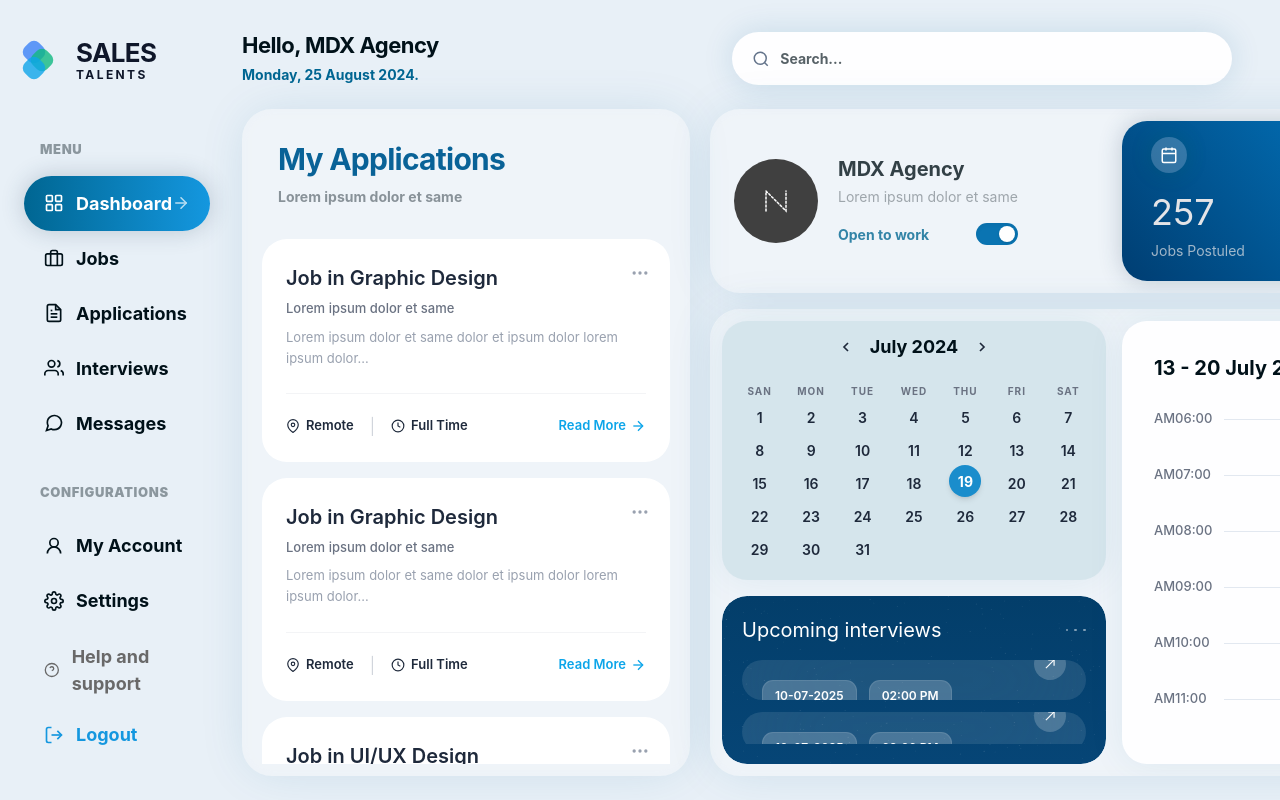
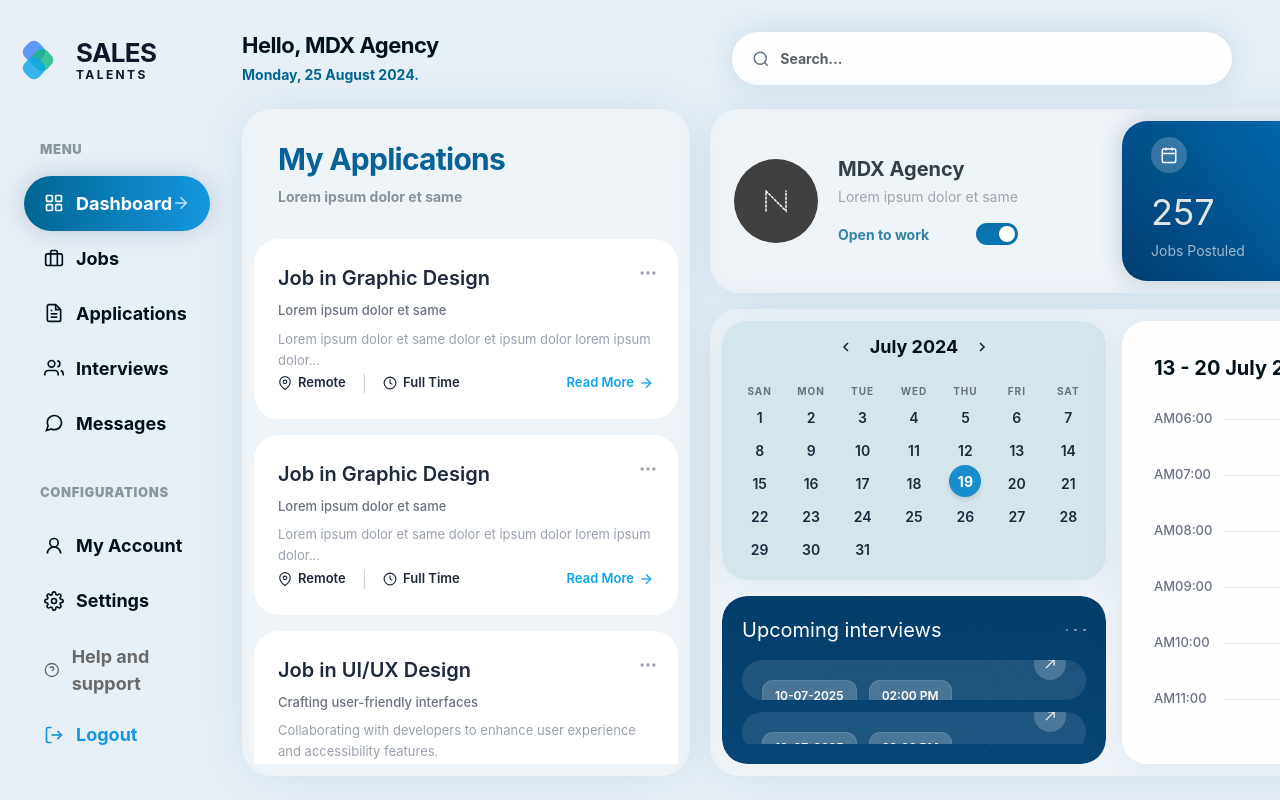
Before and after one commit to Mdx2025/CloserAcademyRedesignMDX, a SvelteKit app: page / in a window 1280 px wide. Built offline with nearby package versions, Linux system fonts and the light colour scheme.

Commit message:
fix: ApplicationCard layout, event inline styles to CSS classes, px to %

```diff
--- a/src/app.css
+++ b/src/app.css
@@ -38,9 +38,9 @@
   --color-event-pink: #E7A9F5;
   --color-event-pink-accent: #db5aee;
   --color-event-pink-light: #db94e8;
-  --color-event-green: #A3E596;
+  --color-event-green: #A0D186;
   --color-event-green-accent: #71c23b;
-  --color-event-blue: #6BBDEB;
+  --color-event-blue: #6AB7E1;
 
   /* ── Typography Scale ── */
   --text-2xs: 10px;
@@ -203,6 +203,17 @@ body {
   box-shadow: 0 4px 14px rgba(107, 189, 235, 0.4);
 }
 
+/* Event layout (flex-direction per variant) */
+.bg-event-pink {
+  flex-direction: row;
+}
+.bg-event-green {
+  flex-direction: column;
+}
+.bg-event-blue {
+  flex-direction: column;
+}
+
 /* Event time text */
 .event-pink .time,
 .event-green .time,
--- a/src/lib/components/ApplicationCard.svelte
+++ b/src/lib/components/ApplicationCard.svelte
@@ -9,11 +9,13 @@
 		<svg width="20" height="20" viewBox="0 0 24 24" fill="none" stroke="currentColor" stroke-width="2"><circle cx="12" cy="12" r="1"/><circle cx="19" cy="12" r="1"/><circle cx="5" cy="12" r="1"/></svg>
 	</button>
 
-	<h3 class="text-[20px] font-semibold text-textdark pr-8">{title}</h3>
-	<p class="text-[13px] font-medium text-gray-500 mt-1.5">{subtitle}</p>
-	<p class="text-[13px] text-gray-400 leading-relaxed mt-2 line-clamp-2">{description}</p>
+	<div class="flex flex-col gap-2">
+		<h3 class="text-[20px] font-semibold text-textdark pr-8">{title}</h3>
+		<p class="text-[13px] font-medium text-gray-500">{subtitle}</p>
+		<p class="text-[13px] text-gray-400 leading-relaxed line-clamp-2">{description}</p>
+	</div>
 
-	<div class="flex items-center justify-between mt-6 pt-5 border-t border-gray-100">
+	<div class="flex items-center justify-between">
 		<div class="flex items-center gap-4">
 			<div class="flex items-center gap-1.5 text-[13px] font-semibold text-textdark">
 				<svg width="14" height="14" viewBox="0 0 24 24" fill="none" stroke="currentColor" stroke-width="2"><path d="M21 10c0 7-9 13-9 13s-9-6-9-13a9 9 0 0 1 18 0z"/><circle cx="12" cy="10" r="3"/></svg>
--- a/src/lib/components/ScheduleEvent.svelte
+++ b/src/lib/components/ScheduleEvent.svelte
@@ -14,7 +14,7 @@
 </script>
 
 {#if variant === 'green'}
-<div class="w-fit flex items-center rounded-xl absolute z-10 px-4 py-2 bg-event-green" style="background-color: #A0D186; flex-direction: column; top: {top};{left ? ` left: ${left};` : ' left: 180px;'}">
+<div class="w-fit flex items-center rounded-xl absolute z-10 px-4 py-2 bg-event-green" style="top: {top};{left ? ` left: ${left};` : ' left: 38%;'}">
 	<div class="w-1 h-14 absolute left-[7px] top-[6px] bg-lime-500 rounded-full"></div>
 	<div class="text-lime-500 text-lg font-normal ml-4">{title}</div>
 	<div class="flex items-center gap-1.5 ml-4 mt-1">
@@ -27,7 +27,7 @@
 </div>
 
 {:else if variant === 'pink'}
-<div class="w-fit flex items-center rounded-xl absolute z-10 px-4 py-2 bg-event-pink" style="flex-direction: row; top: {top};{left ? ` left: ${left};` : ' left: 180px;'}">
+<div class="w-fit flex items-center rounded-xl absolute z-10 px-4 py-2 bg-event-pink" style="top: {top};{left ? ` left: ${left};` : ' left: 38%;'}">
 	<div class="w-1 h-10 absolute left-[7px] top-1/2 -translate-y-1/2 bg-event-pink-accent rounded-full"></div>
 	<span class="text-event-pink-accent text-[15px] font-semibold ml-4">{title}</span>
 	<div class="flex items-center gap-1.5 ml-3">
@@ -40,7 +40,7 @@
 </div>
 
 {:else if variant === 'blue'}
-<div class="w-fit flex items-center rounded-xl absolute z-10 px-4 py-2 bg-event-blue" style="background-color: #6AB7E1; flex-direction: column; top: {top};{left ? ` left: ${left};` : ' left: 180px;'}">
+<div class="w-fit flex items-center rounded-xl absolute z-10 px-4 py-2 bg-event-blue" style="top: {top};{left ? ` left: ${left};` : ' left: 38%;'}">
 	<div class="w-1 h-14 absolute left-[7px] top-[6px] bg-sky-500 rounded-full"></div>
 	<div class="flex items-center gap-3 ml-4 w-full">
 		<div class="text-sky-500 text-lg font-normal">{title}</div>
--- a/src/routes/+page.svelte
+++ b/src/routes/+page.svelte
@@ -83,7 +83,7 @@
 					<p class="text-[14px] font-bold text-[rgba(0,17,25,0.43)] mt-1">Lorem ipsum dolor et same</p>
 				</div>
 
-				<div class="flex flex-col gap-4 overflow-y-auto pb-2 px-2 flex-1 min-h-0 relative z-10">
+				<div class="flex flex-col gap-4 overflow-y-auto pb-2 flex-1 min-h-0 relative z-10">
 					{#each applicationCards as card, i}
 						<ApplicationCard
 							title={card.title}
```
Also changed, not shown: src/lib/data/dashboard.js.
